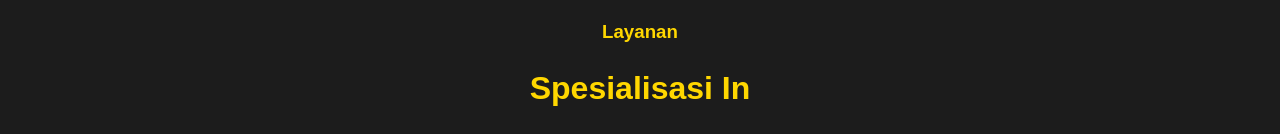
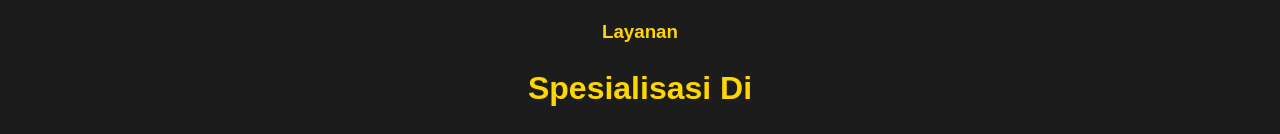
Before and after one commit to Rifky2344/Web-Porto, a plain HTML site: page index.html in a window 1280 px wide. Shown: the part 666-800 px from the top of the page. Drawn offline with Linux system fonts and the light colour scheme.

Commit message:
Update index.html

```diff
--- a/index.html
+++ b/index.html
@@ -32,7 +32,7 @@
     <section id="services">
         <div class="services main-container">
         <h3 class="pre-title">Layanan</h3>
-        <h1 class="section-title services-title">Spesialisasi In</h1>
+        <h1 class="section-title services-title">Spesialisasi Di</h1>
 
         <div class="grid-3">
             <div class="service">
```
